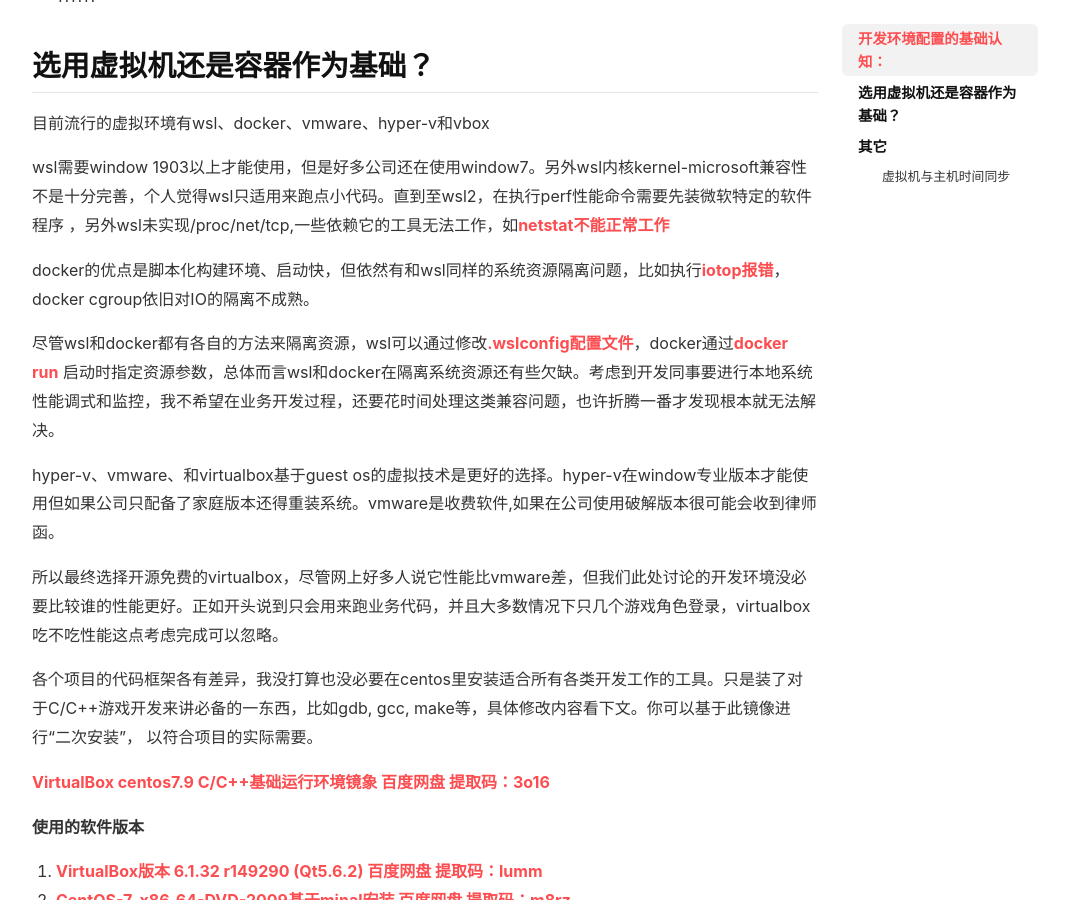
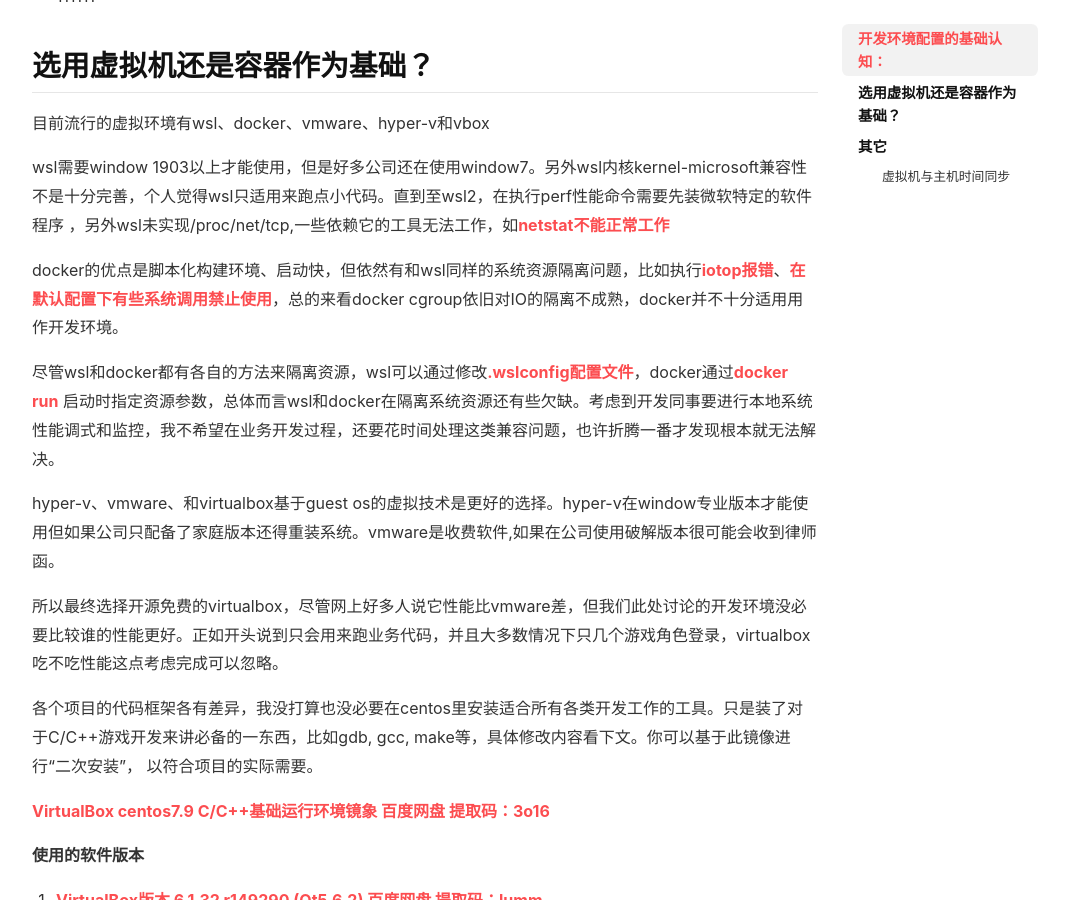
Before and after one commit to lizijie/lizijie.github.io, a Jekyll site: the page built from _posts/2022-05-15-搭建centos基础开发环境的一些考虑.md, in a window 1280 px wide and 900 px high, scrolled down 794 px. Shown: the whole window, without its empty margins (105-1174 px from the left). Built offline with Jekyll 4.4.1, drawn with Linux system fonts in a browser that asks for light colours; nearby versions of some CDN libraries; comment, search, counter and statistics services are not loaded.

Commit message:
update 2022-05-15-搭建centos基础开发环境的一些考虑

```diff
--- a/_posts/2022-05-15-搭建centos基础开发环境的一些考虑.md
+++ b/_posts/2022-05-15-搭建centos基础开发环境的一些考虑.md
@@ -23,7 +23,7 @@ tags: 游戏开发
 
 wsl需要window 1903以上才能使用，但是好多公司还在使用window7。另外wsl内核kernel-microsoft兼容性不是十分完善，个人觉得wsl只适用来跑点小代码。直到至wsl2，在执行perf性能命令需要先装微软特定的软件程序 ，另外wsl未实现/proc/net/tcp,一些依赖它的工具无法工作，如[netstat不能正常工作](https://github.com/microsoft/WSL/issues/1488)
 
-docker的优点是脚本化构建环境、启动快，但依然有和wsl同样的系统资源隔离问题，比如执行[iotop报错](https://hustcat.github.io/iotop-problem-in-container/)，docker cgroup依旧对IO的隔离不成熟。
+docker的优点是脚本化构建环境、启动快，但依然有和wsl同样的系统资源隔离问题，比如执行[iotop报错](https://hustcat.github.io/iotop-problem-in-container/)、[在默认配置下有些系统调用禁止使用](https://docs.docker.com/engine/security/seccomp/)，总的来看docker cgroup依旧对IO的隔离不成熟，docker并不十分适用用作开发环境。
 
 尽管wsl和docker都有各自的方法来隔离资源，wsl可以通过修改[.wslconfig配置文件](https://docs.microsoft.com/zh-cn/windows/wsl/wsl-config)，docker通过[docker run](https://docs.docker.com/config/containers/resource_constraints/) 启动时指定资源参数，总体而言wsl和docker在隔离系统资源还有些欠缺。考虑到开发同事要进行本地系统性能调式和监控，我不希望在业务开发过程，还要花时间处理这类兼容问题，也许折腾一番才发现根本就无法解决。
 
```
